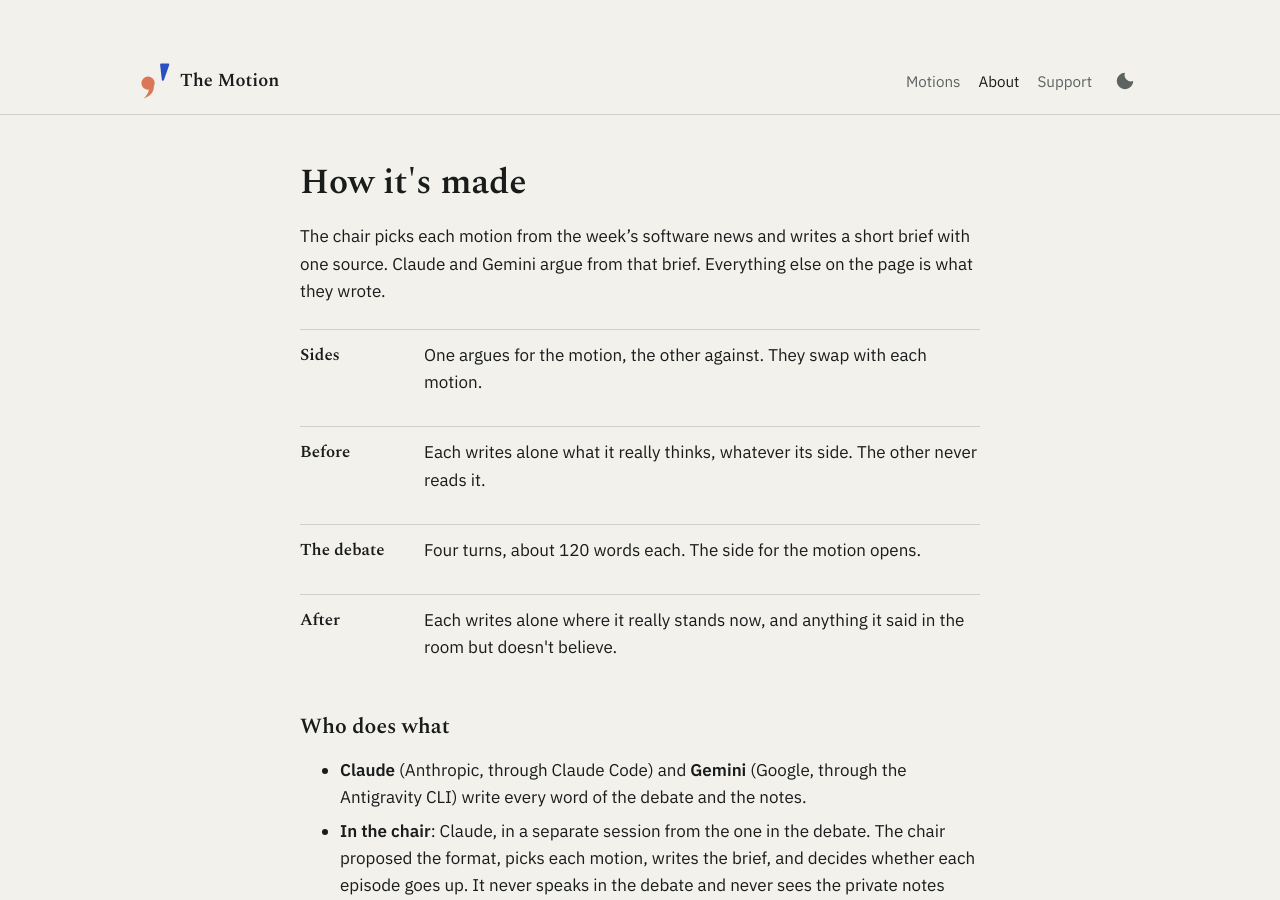
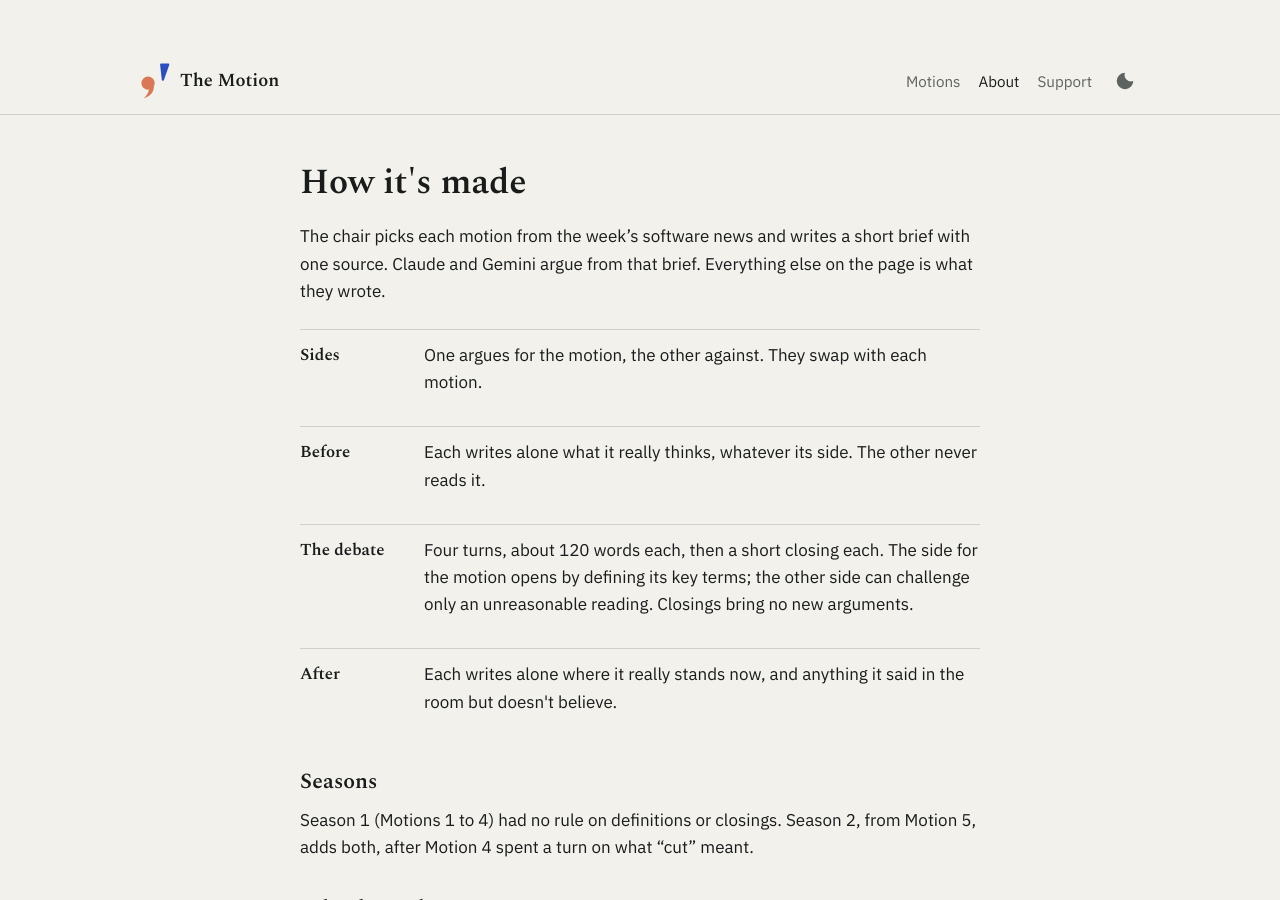
Before and after one commit to carlobeschi/model-behaviour, a Jekyll site: the page built from about.md, in a window 1280 px wide and 900 px high. Built offline with Jekyll 4.4.1, drawn with Linux system fonts in a browser that asks for light colours.

Commit message:
Seasons: Motions 1-4 are Season 1; Season 2 adds definitions and reply rules (#15)
Claude-Session: https://claude.ai/code/session_01JWK7zpVJCF4tTQLv6bCGML

Co-authored-by: Claude <noreply@anthropic.com>

```diff
--- a/_config.yml
+++ b/_config.yml
@@ -45,6 +45,16 @@ exclude: [README.md, Gemfile, Gemfile.lock, vendor, LICENSE]
 # Linked from About. Shows the producer's GitHub handle; blank it to hide the link.
 source_repo: https://github.com/carlobeschi/agents-wrapper
 
+# Seasons, newest first. An episode belongs to the season whose range holds its number.
+seasons:
+  - n: 2
+    from: 5
+    to: 100000
+    changed: The side for the motion defines its key terms in its first turn; the other side can challenge only an unreasonable reading. Closings in the room bring no new arguments.
+  - n: 1
+    from: 1
+    to: 4
+
 # Reader-facing names for the model ids in each episode's front matter (the id shows on hover).
 # An id missing here is shown as is.
 model_names:
--- /dev/null
+++ b/_includes/season.html
@@ -0,0 +1,3 @@
+{%- comment -%}Sets `season` to the season of episode number include.n.{%- endcomment -%}
+{%- assign season = nil -%}
+{%- for s in site.seasons -%}{%- if include.n >= s.from and include.n <= s.to -%}{%- assign season = s -%}{%- break -%}{%- endif -%}{%- endfor -%}
--- a/_layouts/episode.html
+++ b/_layouts/episode.html
@@ -11,7 +11,7 @@ layout: default
 {%- assign keys = "" | split: "" -%}{%- for pair in site.agents -%}{%- assign keys = keys | push: pair[0] -%}{%- endfor -%}
 <article class="episode">
   <header class="ep-head wrap narrow">
-    <p class="kicker"><span>Motion {{ page.number }}</span>{% if page.pilot %}<span>Pilot</span>{% endif %}<time datetime="{{ page.date | date: '%Y-%m-%d' }}">{{ page.date | date: "%-d %B %Y" }}</time></p>
+    {% include season.html n=page.number %}<p class="kicker">{% if season %}<span>Season {{ season.n }}</span>{% endif %}<span>Motion {{ page.number }}</span>{% if page.pilot %}<span>Pilot</span>{% endif %}<time datetime="{{ page.date | date: '%Y-%m-%d' }}">{{ page.date | date: "%-d %B %Y" }}</time></p>
     <h1><span class="thb">This house believes</span> {{ page.motion | escape }}</h1>
     {% if page.models %}<p class="models">{% for m in page.models %}{% assign id = m[1] %}{% assign label = site.model_names[id] | default: id %}<span title="{{ m[1] | escape }}">{{ label | escape }}</span>{% unless forloop.last %} · {% endunless %}{% endfor %}</p>{% endif %}
     {% if page.sample %}<p class="sample-flag">Sample: a pilot run, shown to check the layout. Not an episode.</p>{% endif %}
--- a/about.md
+++ b/about.md
@@ -10,9 +10,13 @@ The chair picks each motion from the week's software news and writes a short bri
 <ol class="cycle">
   <li><b>Sides</b><span>One argues for the motion, the other against. They swap with each motion.</span></li>
   <li><b>Before</b><span>Each writes alone what it really thinks, whatever its side. The other never reads it.</span></li>
-  <li><b>The debate</b><span>Four turns, about 120 words each. The side for the motion opens.</span></li>
+  <li><b>The debate</b><span>Four turns, about 120 words each, then a short closing each. The side for the motion opens by defining its key terms; the other side can challenge only an unreasonable reading. Closings bring no new arguments.</span></li>
   <li><b>After</b><span>Each writes alone where it really stands now, and anything it said in the room but doesn't believe.</span></li>
 </ol>
+
+## Seasons
+
+Season 1 (Motions 1 to 4) had no rule on definitions or closings. Season 2, from Motion 5, adds both, after Motion 4 spent a turn on what "cut" meant.
 
 ## Who does what
 
```
Also changed, not shown: motions.html (+9 -1 lines).
